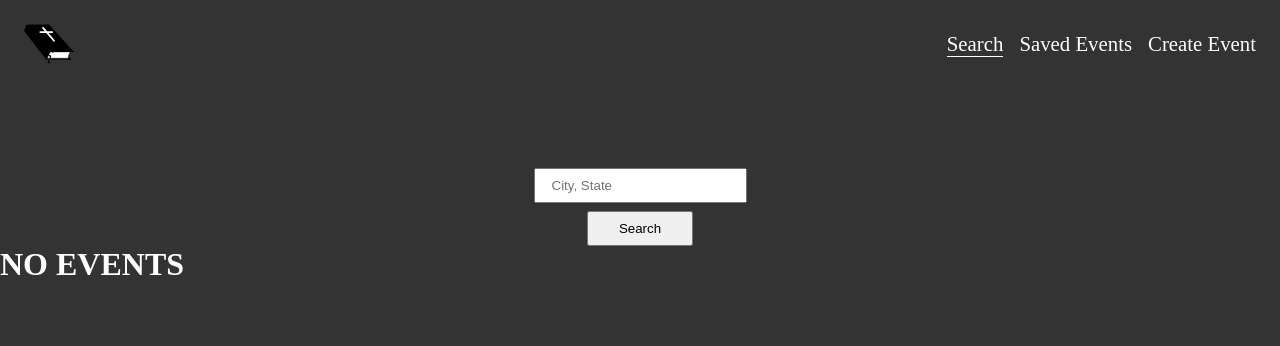
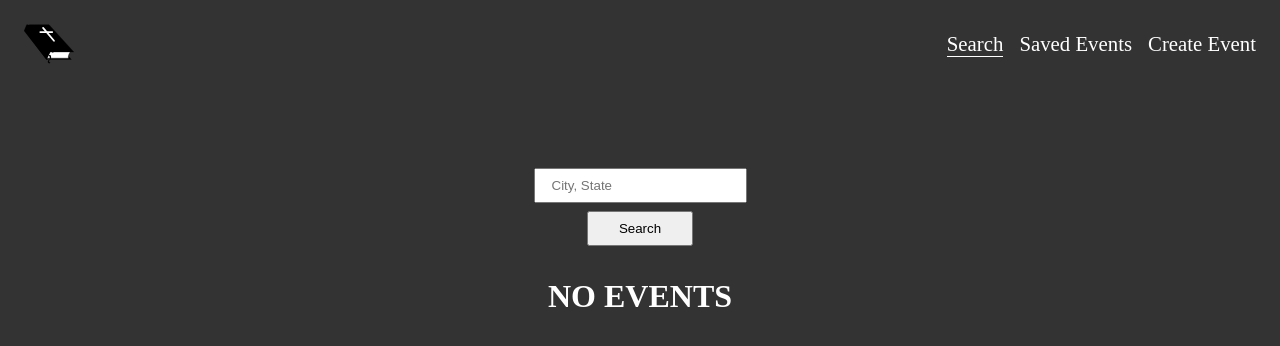
Before and after one commit to Marshnme/revival, a Next.js app: page /auth/dashboard in a window 1280 px wide. Shown: the top 346 px of the page. Built offline with nearby package versions, Linux system fonts and the light colour scheme.

Commit message:
tried some other packages for time input on createEventForm, centered no events

```diff
--- a/components/dashboard/createEvent/CreateEventForm.jsx
+++ b/components/dashboard/createEvent/CreateEventForm.jsx
@@ -1,4 +1,5 @@
 import styles from '@/components/dashboard/createEvent/createEventForm.module.css';
+
 import { useRef } from 'react';
 import { useDispatch } from 'react-redux';
 import { eventActions } from '@/store/stateSlices/eventSlice';
--- a/components/dashboard/createEvent/createEventForm.module.css
+++ b/components/dashboard/createEvent/createEventForm.module.css
@@ -4,6 +4,7 @@
     justify-content: center;
     margin: 2rem;
     /* width: 30rem; */
+
 }
 
 .createEventForm div {
--- a/components/dashboard/eventItem.module.css
+++ b/components/dashboard/eventItem.module.css
@@ -26,7 +26,7 @@
 .eventDesc {
     overflow: hidden;
     text-overflow: ellipsis;
-    display: -webkit-box;
+    /* display: -webkit-box; */
     -webkit-line-clamp: 3;
     /* number of lines to show */
     line-clamp: 3;
--- a/components/dashboard/main.module.css
+++ b/components/dashboard/main.module.css
@@ -1,3 +1,10 @@
+.dashMain {
+    display: flex;
+    flex-flow: column nowrap;
+    align-items: center;
+    gap: 2rem;
+}
+
 .dashMain:last-child {
     margin-bottom: 2rem;
 }
```
Also changed, not shown: components/dashboard/savedEvents/SavedEventsList.jsx (renamed from components/dashboard/savedEvents/SavedEvents.jsx), package.json (indentation only), 1 other file (tests, documents, lock files or other folders).
